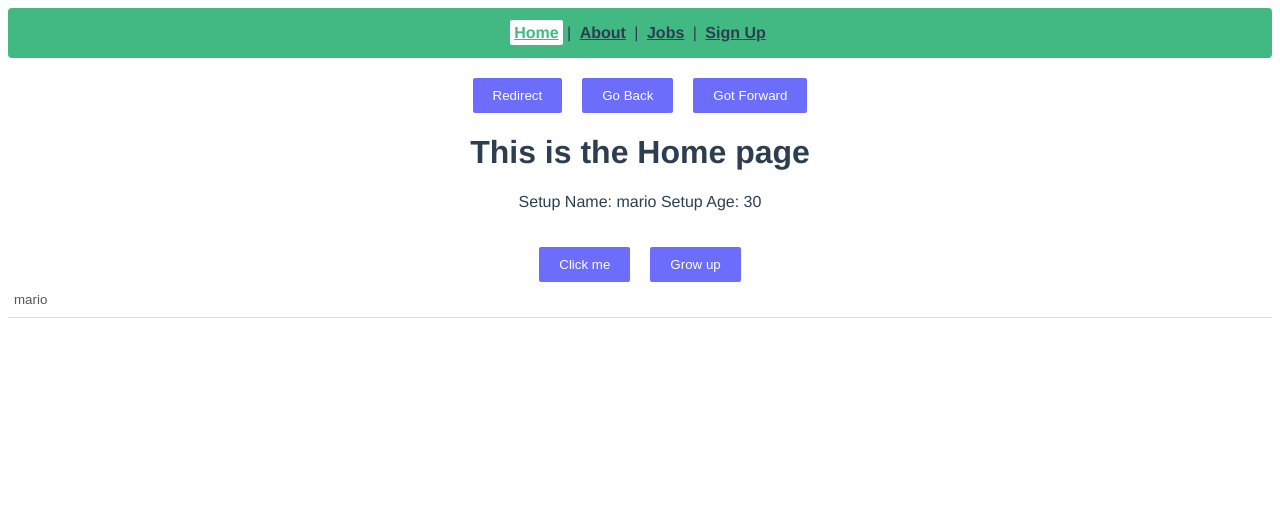
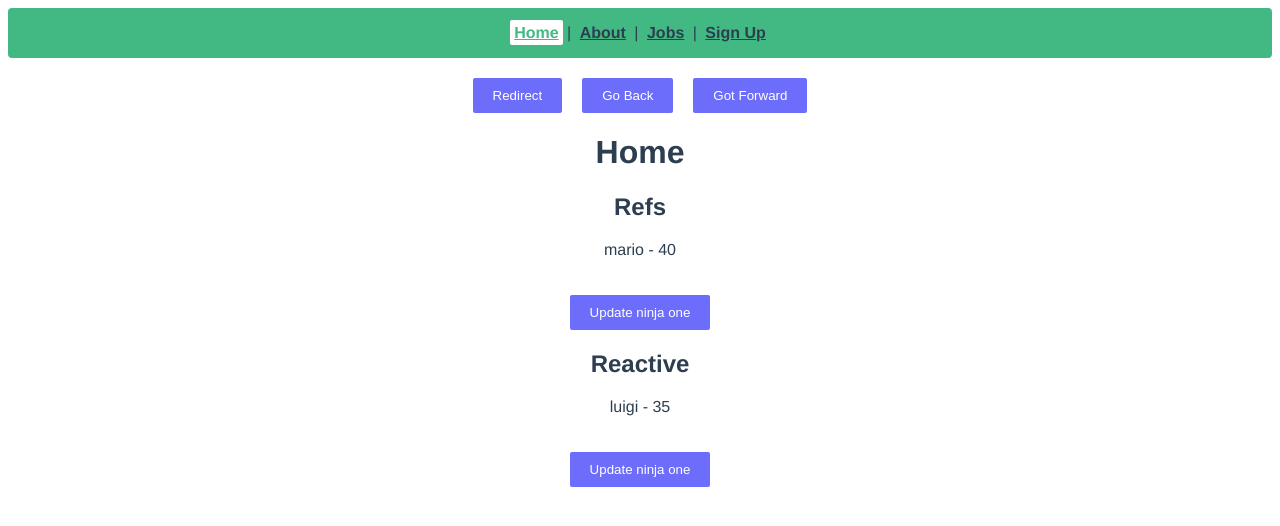
Before and after one commit to KoyFoster/vue-web-form, a Vue app: page / in a window 1280 px wide. Shown: the top 526 px of the page. Built offline with nearby package versions, Linux system fonts and the light colour scheme.

Commit message:
Refs vs Reative

```diff
--- a/src/views/HomeView.vue
+++ b/src/views/HomeView.vue
@@ -1,50 +1,34 @@
 <template>
-  <h1>This is the Home page</h1>
-  <p ref="para">Setup Name: {{ name }} Setup Age: {{ age }}</p>
-  <button @click="handleClick">Click me</button>
-  <button @click="age++">Grow up</button>
-  <input type="text" v-model="name" />
+  <div class="home">
+    <h1>Home</h1>
+    <h2>Refs</h2>
+    <p>{{ ninjaOne.name }} - {{ ninjaOne.age }}</p>
+    <button @click="updateNinjaOne">Update ninja one</button>
+    <h2>Reactive</h2>
+    <p>{{ ninjaTwo.name }} - {{ ninjaTwo.age }}</p>
+    <button @click="updateNinjaTwo">Update ninja one</button>
+  </div>
 </template>
 
 <script>
-import { ref } from "@vue/reactivity";
+import { ref, reactive } from "@vue/reactivity";
 export default {
   name: "HomeView",
   // setup runs before everything else
   setup() {
-    console.log("setup");
+    const ninjaOne = ref({ name: "mario", age: 40 });
+    const ninjaTwo = reactive({ name: "luigi", age: 35 });
 
-    const para = ref(null);
-
-    const name = ref("mario");
-    const age = ref(30);
-
-    const handleClick = () => {
-      console.log("you clicked me:", para, para.value);
-      para.value.classList.add("test");
-      para.value.textContent = "[ERROR]";
-      name.value = "ppop";
+    const updateNinjaOne = () => {
+      ninjaOne.value.age = 45;
+    };
+    const updateNinjaTwo = () => {
+      ninjaTwo.age = 40;
     };
 
-    // return data to template
-    // non-reactive data
-    return {
-      name: name,
-      age: age,
-      handleClick,
-      para,
-    };
-  },
-
-  // reactive data
-  data() {
-    return {};
+    return { ninjaOne, updateNinjaOne, ninjaTwo, updateNinjaTwo };
   },
 };
 </script>
 
-<style>
-.test {
-  color: red;
-}
-</style>
+<style></style>
```
